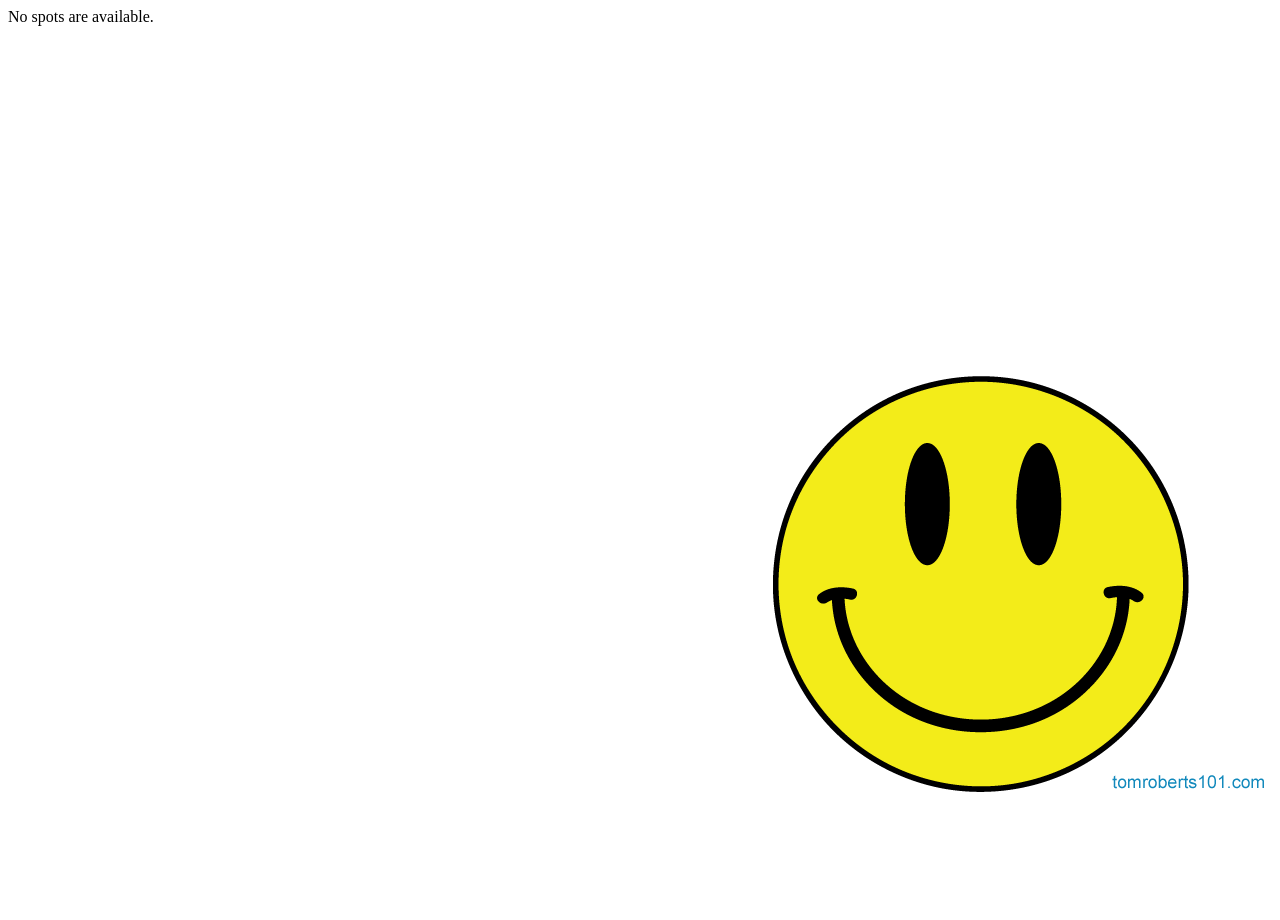
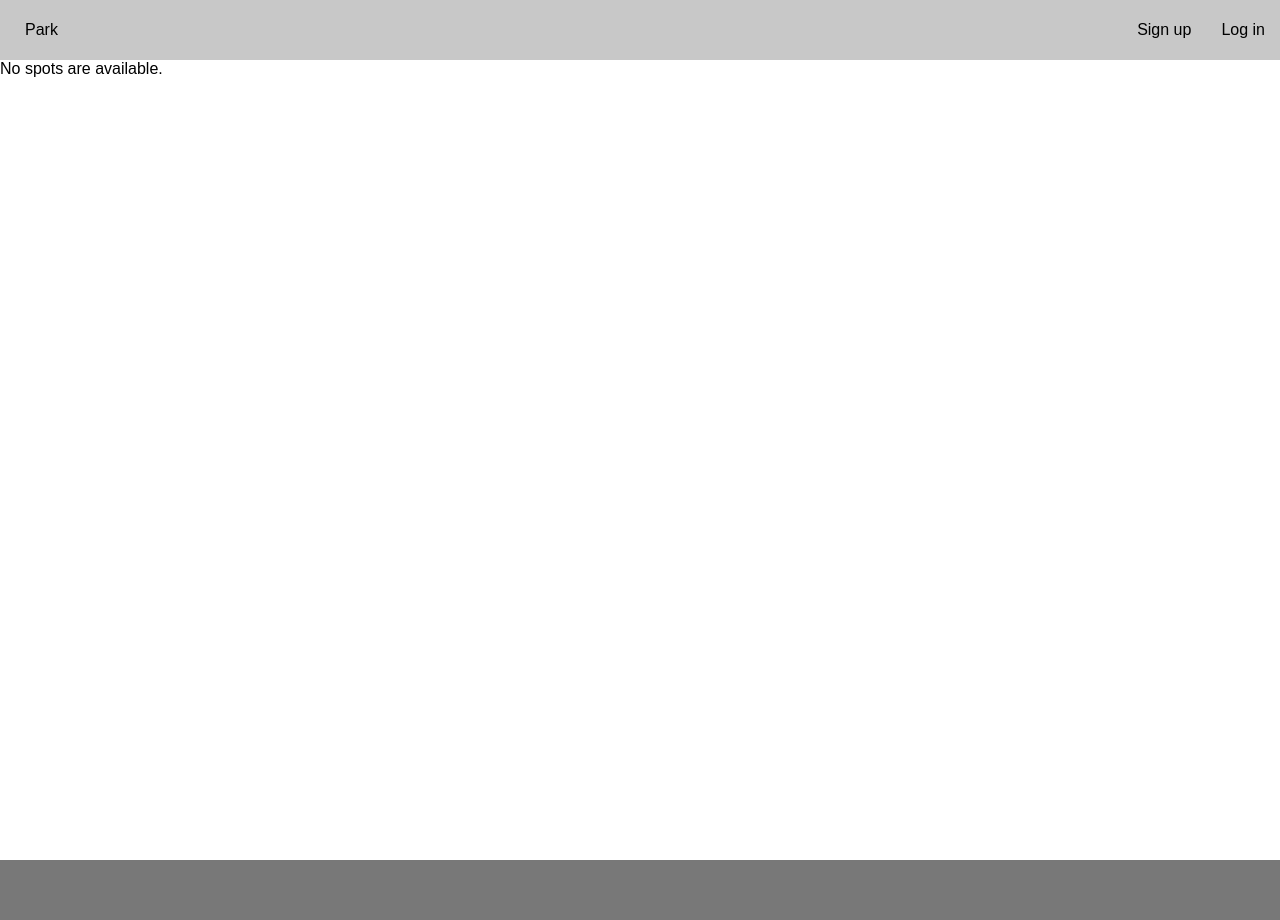
Before and after one commit to JoshuaRosenfeld/park, a Django app: page /spots/ in a window 1280 px wide. Before the commit the page ends 792 px from the top, so only its background shows below. Run offline with Django 3.2, Linux system fonts and the light colour scheme; data that the repository does not hold is empty; parts of the project's set-up code (start-up, migrations or seed data) failed here and were passed over.

Commit message:
include template inheritance and basic styles

```diff
--- a/park/spots/static/spots/style.css
+++ b/park/spots/static/spots/style.css
@@ -1,7 +1,111 @@
-body {
-	background: white url("images/smile.png") no-repeat right bottom;
+/***** Base rules *****/
+
+html, body {
+	height: 100%;
+	min-height: 300px;
 }
 
-li a {
-	color: green;
+a {
+	color: inherit;
+	text-decoration: none;
 }
+
+a:hover {
+	text-decoration: none;
+}
+
+h1, h2, h3, h4, h5, h6, p, ul, ol {
+	margin: 0;
+}
+
+/***** Layout rules *****/
+
+/* major components */
+
+#content {
+	height: 100%;
+}
+
+#header {
+	height: 60px;
+	background-color: rgb(200, 200, 200);
+}
+
+#footer {
+	height: 60px;
+	background-color: rgb(120, 120, 120);
+}
+
+#logo {
+	height: 100%;
+	display: inline-block;
+	float: left;
+	margin-left: 25px;
+}
+
+#primary-nav {
+	height: 100%;
+	float: right;
+	text-align: center;
+}
+
+/* home page */
+
+#layout-welcome{
+}
+
+/***** Module rules *****/
+
+.container {
+	margin: 0 auto;
+}
+
+.grid {
+	height: 100%;
+	list-style-type: none;
+	padding: 0;
+	margin: 0;
+}
+
+.grid > li {
+	height: 100%;
+	display: inline-block;
+	vertical-align: top;
+	padding: 0 15px;
+}
+
+.grid a {
+	display: inline-block;
+	height: 100%;
+}
+
+.horizontal-stretch {
+	width: 100%;
+	display: inline-block;
+}
+
+.main {
+	width: 100%;
+	min-width: 980px;
+}
+
+.vertical-center-parent {
+	width: 100%;
+	height: 100%;
+	display: table;
+}
+
+.vertical-center-child {
+	width: 100%;
+	display: table-cell;
+	vertical-align: middle;
+}
+
+/* text */
+
+/* items */
+
+/***** State rules *****/
+
+.class.is-active {
+}
--- /dev/null
+++ b/park/spots/templates/spots/base.html
@@ -0,0 +1,47 @@
+{% load staticfiles %}
+
+<!DOCTYPE html>
+<html lang="en">
+<head>
+	<meta charset="utf-8">
+	<meta name="title" content="Park">
+	<meta name="description" content="Parking made simple.">
+	<meta name="keywords" content="parking, park">
+	<title>Park</title>
+	<link rel="stylesheet" type="text/css" href="{% static 'spots/normalize.css' %}"/>
+	<link rel="stylesheet" type="text/css" href="{% static 'spots/style.css' %}"/>
+</head>
+<body>
+	<div id="header" class="container main">
+		<div id="logo">
+			<a href="/spots/">
+				<div class="vertical-center-parent">
+					<div class="vertical-center-child">Park</div>
+				</div>
+			</a>
+		</div>
+		<div id="primary-nav">
+			<ul class="grid">
+				<li>
+					<a href="/spots/">
+						<div class="vertical-center-parent">
+							<div class="vertical-center-child">Sign up</div>
+						</div>
+					</a>
+				</li><!-- remove white space
+				--><li>
+					<a href="/spots/">
+						<div class="vertical-center-parent">
+							<div class="vertical-center-child">Log in</div>
+						</div>
+					</a>
+				</li>
+			</ul>
+		</div>
+	</div>
+	<div id="content" class="container main">
+		{% block content %}{% endblock %}
+	</div>
+	<div id="footer" class="container main"></div>
+</body>
+</html>
--- a/park/spots/templates/spots/index.html
+++ b/park/spots/templates/spots/index.html
@@ -1,7 +1,6 @@
-{% load staticfiles %}
+{% extends "spots/base.html" %}
 
-<link rel="stylesheet" type="text/css" href="{% static 'spots/style.css' %}" />
-
+{% block content %}
 {% if spot_list %}
     <ul>
     {% for spot in spot_list %}
@@ -11,3 +10,4 @@
 {% else %}
     <p>No spots are available.</p>
 {% endif %}
+{% endblock %}
--- a/park/spots/templates/spots/spot_detail.html
+++ b/park/spots/templates/spots/spot_detail.html
@@ -1,2 +1,6 @@
+{% extends "spots/base.html" %}
+
+{% block content %}
 <h1> {{ spot.name }}</h1>
 <p> {{ spot.description }} </p>
+{% endblock %}
--- a/requirements.txt
+++ b/requirements.txt
@@ -1,3 +1,4 @@
 Django==1.8.5
 psycopg2==2.6.1
+six==1.10.0
 wheel==0.24.0
```
Also changed, not shown: park/spots/static/spots/normalize.css (added).
